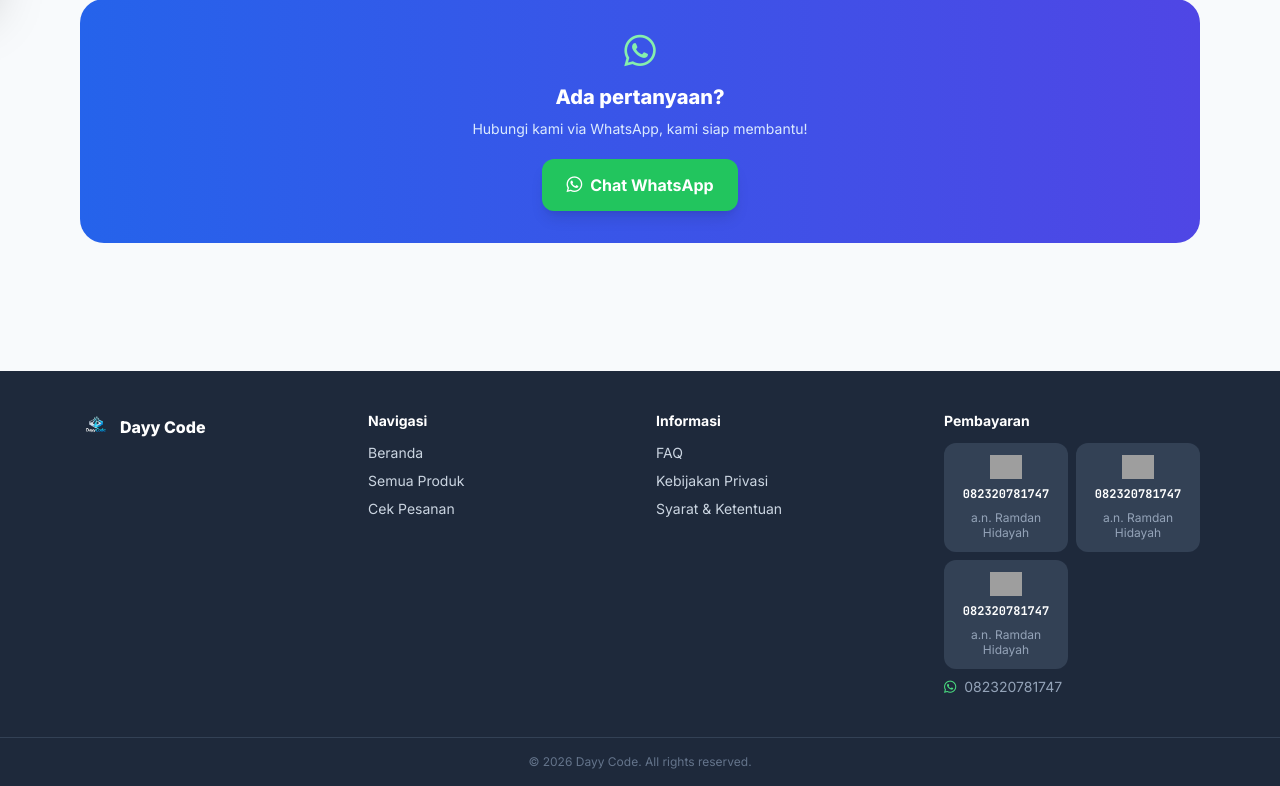
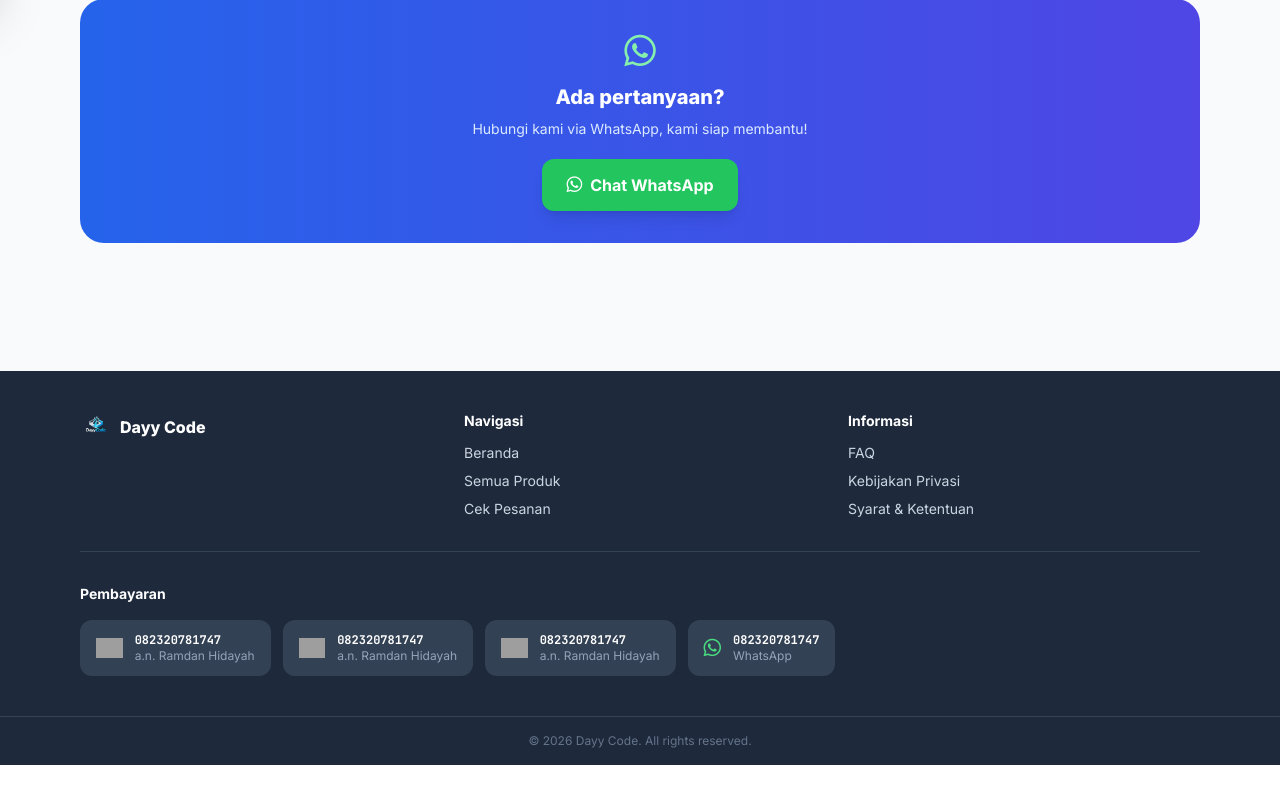
Before and after one commit to RMBLOGG/dayycode, a Flask app: page / in a window 1280 px wide. Shown: the part 801-1587 px from the top of the page. After the commit the page ends 1566 px from the top, so only its background shows below. Run offline with Flask 3, Linux system fonts and the light colour scheme; data that the repository does not hold is empty; some libraries are stand-ins or nearby versions; grey boxes are pictures that could not be loaded.

Commit message:
Add files via upload

```diff
--- a/templates/base.html
+++ b/templates/base.html
@@ -164,7 +164,10 @@
 
 <!-- Footer -->
 <footer class="bg-slate-800 text-slate-300 mt-16">
-  <div class="max-w-6xl mx-auto px-4 py-10 grid grid-cols-2 lg:grid-cols-4 gap-8">
+  <div class="max-w-6xl mx-auto px-4 py-10">
+    <!-- Top: Brand + Nav + Info -->
+    <div class="grid grid-cols-1 sm:grid-cols-3 gap-8 mb-8">
+      <!-- Brand -->
       <div>
         <div class="flex items-center gap-2 mb-3">
           <div class="w-8 h-8 rounded-xl overflow-hidden flex items-center justify-center"><img src="/static/icon.png" class="w-full h-full object-contain"></div>
@@ -172,6 +175,7 @@
         </div>
         <p class="text-sm text-slate-400 leading-relaxed">{{ cfg.site_description }}</p>
       </div>
+      <!-- Navigasi -->
       <div>
         <h3 class="font-bold text-white mb-3 text-sm">Navigasi</h3>
         <ul class="space-y-2 text-sm">
@@ -180,6 +184,7 @@
           <li><a href="/track" class="hover:text-white transition-colors">Cek Pesanan</a></li>
         </ul>
       </div>
+      <!-- Informasi -->
       <div>
         <h3 class="font-bold text-white mb-3 text-sm">Informasi</h3>
         <ul class="space-y-2 text-sm">
@@ -188,33 +193,49 @@
           <li><a href="/syarat-ketentuan" class="hover:text-white transition-colors">Syarat &amp; Ketentuan</a></li>
         </ul>
       </div>
+    </div>
+
+    <!-- Bottom: Pembayaran full width -->
+    <div class="border-t border-slate-700 pt-8">
+      <h3 class="font-bold text-white mb-4 text-sm">Pembayaran</h3>
+      <div class="flex flex-wrap gap-3">
+        <!-- DANA -->
+        <div class="bg-slate-700 rounded-xl px-4 py-3 flex items-center gap-3 min-w-[160px]">
+          <img src="https://upload.wikimedia.org/wikipedia/commons/7/72/Logo_dana_blue.svg" alt="DANA" class="h-5 object-contain">
           <div>
-      <h3 class="font-bold text-white mb-3 text-sm">Pembayaran</h3>
-      <div class="grid grid-cols-2 gap-2">
-        <!-- Dana -->
-        <div class="bg-slate-700 rounded-xl p-3 flex flex-col items-center gap-2 text-center">
-          <img src="https://upload.wikimedia.org/wikipedia/commons/7/72/Logo_dana_blue.svg" alt="DANA" class="h-6 object-contain">
-          <p class="font-mono font-bold text-white text-xs leading-tight">082320781747</p>
-          <p class="text-slate-400 text-xs leading-tight">a.n. Ramdan Hidayah</p>
+            <p class="font-mono font-bold text-white text-xs">082320781747</p>
+            <p class="text-slate-400 text-xs">a.n. Ramdan Hidayah</p>
+          </div>
         </div>
         <!-- OVO -->
-        <div class="bg-slate-700 rounded-xl p-3 flex flex-col items-center gap-2 text-center">
-          <img src="https://upload.wikimedia.org/wikipedia/commons/e/eb/Logo_ovo_purple.svg" alt="OVO" class="h-6 object-contain">
-          <p class="font-mono font-bold text-white text-xs leading-tight">082320781747</p>
-          <p class="text-slate-400 text-xs leading-tight">a.n. Ramdan Hidayah</p>
+        <div class="bg-slate-700 rounded-xl px-4 py-3 flex items-center gap-3 min-w-[160px]">
+          <img src="https://upload.wikimedia.org/wikipedia/commons/e/eb/Logo_ovo_purple.svg" alt="OVO" class="h-5 object-contain">
+          <div>
+            <p class="font-mono font-bold text-white text-xs">082320781747</p>
+            <p class="text-slate-400 text-xs">a.n. Ramdan Hidayah</p>
+          </div>
         </div>
         <!-- GoPay -->
-        <div class="bg-slate-700 rounded-xl p-3 flex flex-col items-center gap-2 text-center">
-          <img src="https://upload.wikimedia.org/wikipedia/commons/8/86/Gopay_logo.svg" alt="GoPay" class="h-6 object-contain">
-          <p class="font-mono font-bold text-white text-xs leading-tight">082320781747</p>
-          <p class="text-slate-400 text-xs leading-tight">a.n. Ramdan Hidayah</p>
+        <div class="bg-slate-700 rounded-xl px-4 py-3 flex items-center gap-3 min-w-[160px]">
+          <img src="https://upload.wikimedia.org/wikipedia/commons/8/86/Gopay_logo.svg" alt="GoPay" class="h-5 object-contain">
+          <div>
+            <p class="font-mono font-bold text-white text-xs">082320781747</p>
+            <p class="text-slate-400 text-xs">a.n. Ramdan Hidayah</p>
           </div>
         </div>
-      <a href="https://wa.me/{{ cfg.contact_wa }}" target="_blank" class="flex items-center gap-2 mt-2 text-sm text-slate-400 hover:text-green-400 transition-colors">
-        <i class="fa-brands fa-whatsapp text-green-400"></i> 082320781747
+        <!-- WhatsApp -->
+        <a href="https://wa.me/{{ cfg.contact_wa }}" target="_blank"
+           class="bg-slate-700 hover:bg-green-700 rounded-xl px-4 py-3 flex items-center gap-3 transition-colors">
+          <i class="fa-brands fa-whatsapp text-green-400 text-xl"></i>
+          <div>
+            <p class="font-mono font-bold text-white text-xs">082320781747</p>
+            <p class="text-slate-400 text-xs">WhatsApp</p>
+          </div>
         </a>
       </div>
     </div>
+  </div>
+
   <div class="border-t border-slate-700 py-4 text-center text-xs text-slate-500">
     © {{ now.year }} Dayy Code. All rights reserved.
   </div>
```
Lines whose indentation alone changed are shown as unchanged.
